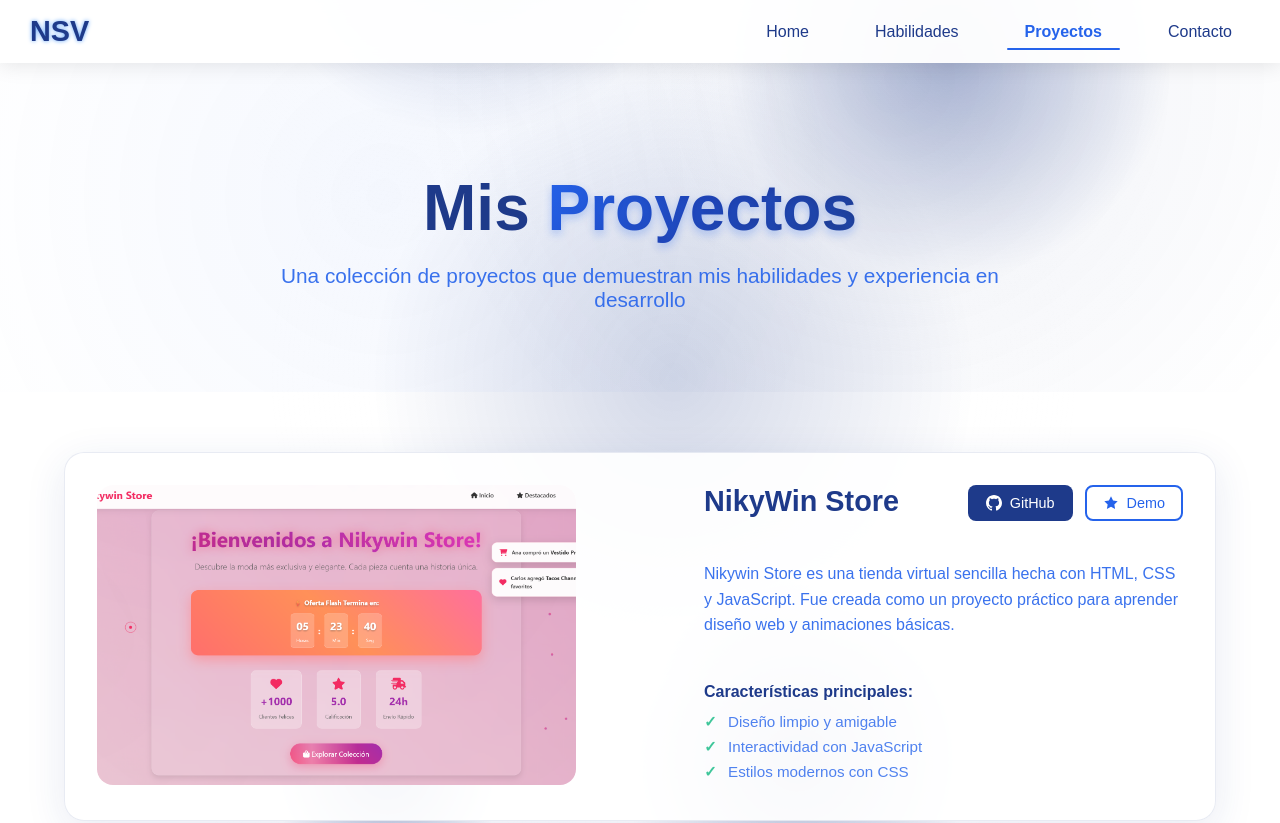
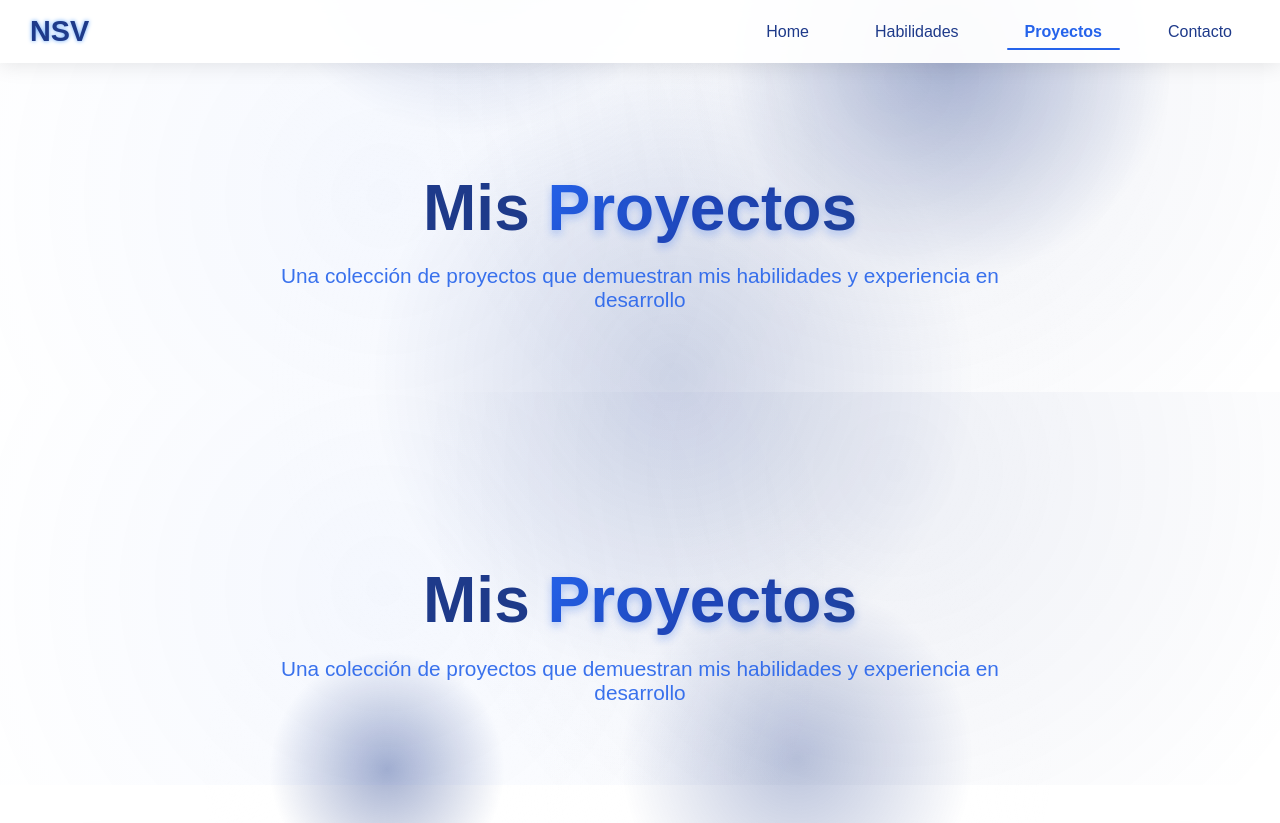
Before and after one commit to nikysv/Portafolio, a plain HTML site: page proyectos.html in a window 1280 px wide. Shown: the top 823 px of the page. Drawn offline with Linux system fonts and the light colour scheme.

Commit message:
seccion agregada

```diff
--- a/proyectos.html
+++ b/proyectos.html
@@ -57,6 +57,18 @@
           </p>
         </div>
       </section>
+      <section class="projects-hero">
+        <div class="projects-hero__content">
+          <h1 class="projects-hero__title">
+            Mis <span class="gradient-text">Proyectos</span>
+          </h1>
+          <p class="projects-hero__subtitle">
+            Una colección de proyectos que demuestran mis habilidades y
+            experiencia en desarrollo
+          </p>
+        </div>
+      </section>
+
 
       <!-- Projects Section -->
       <section class="projects-section">
```
